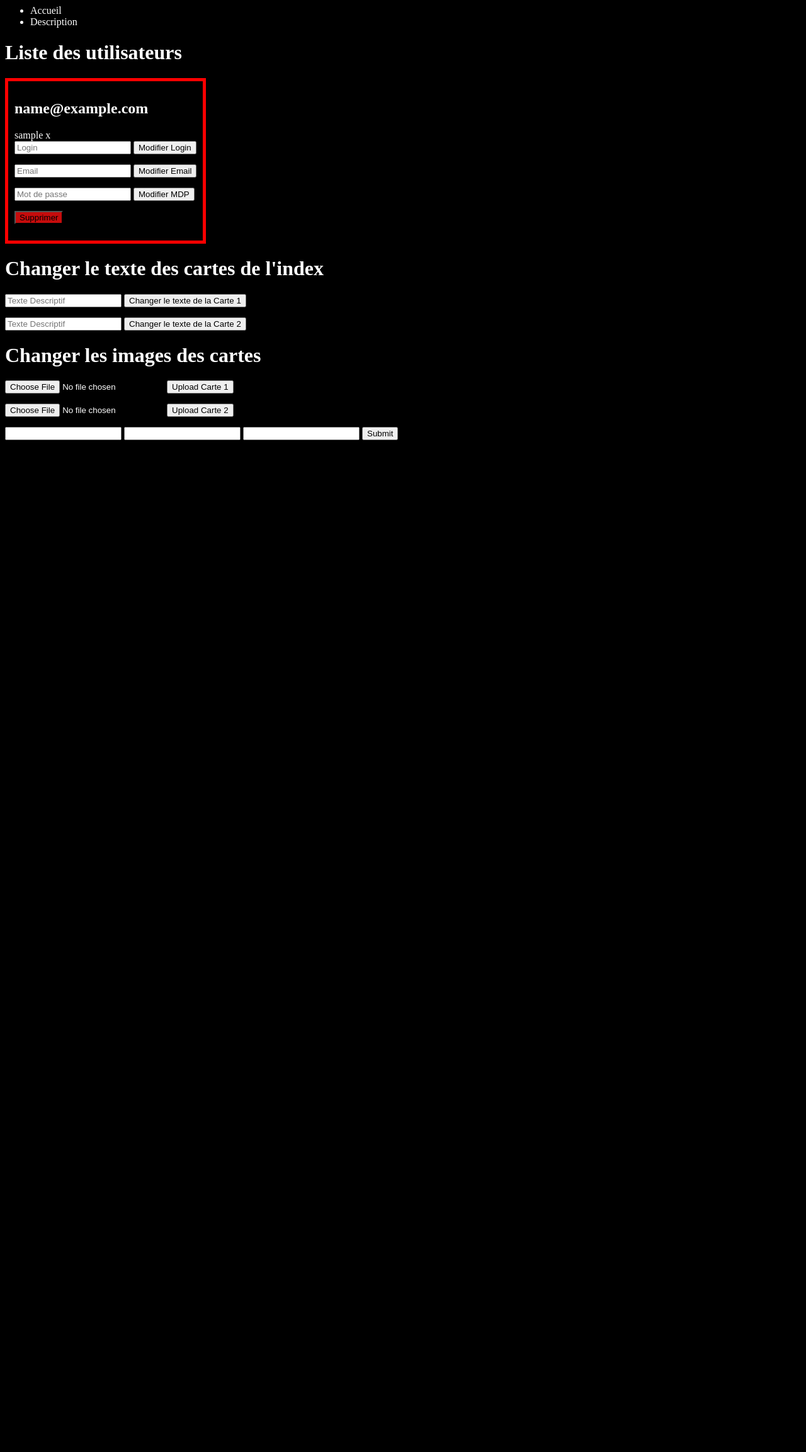
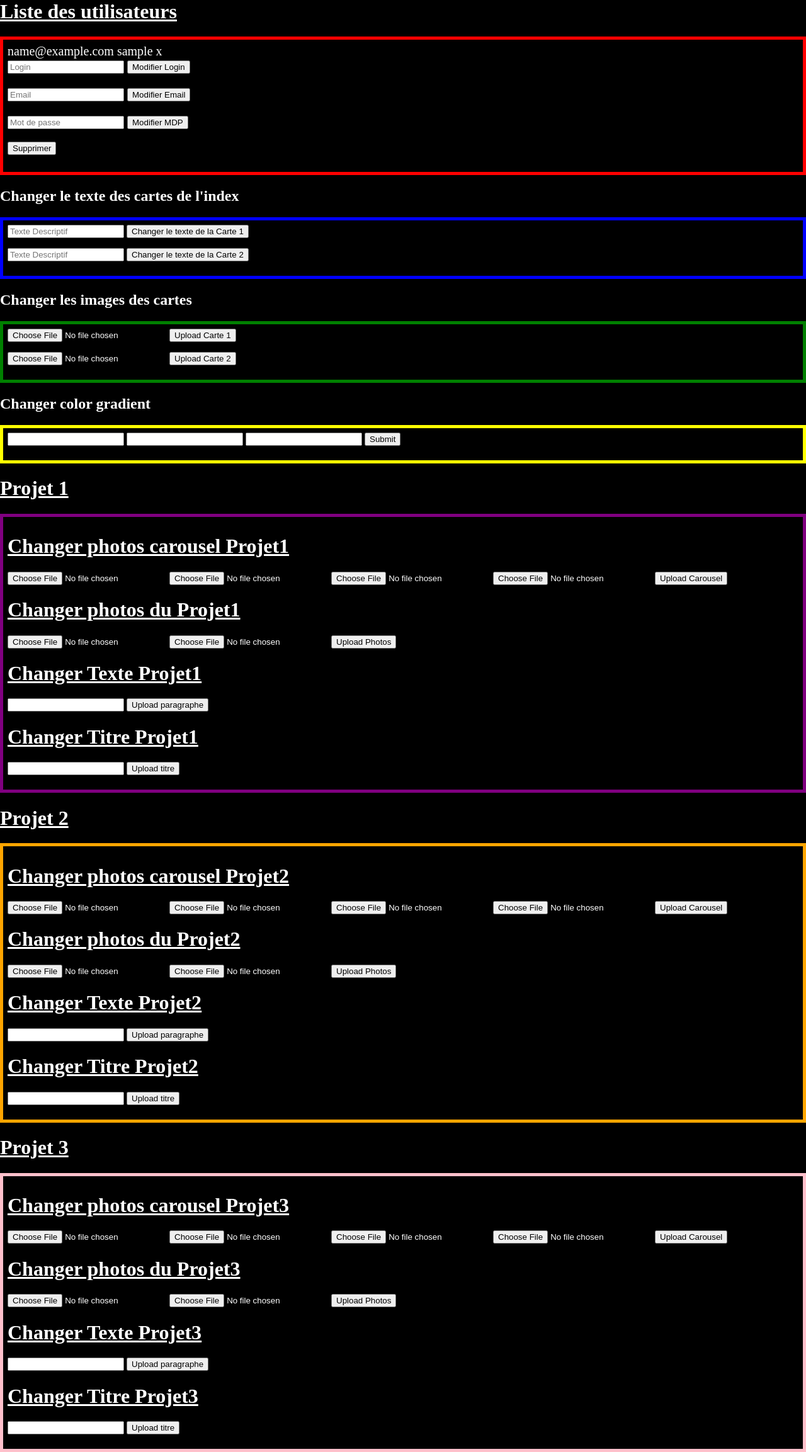
Before and after one commit to Hazmat11/Projet-5-PHP, a PHP site: page /indexadmin.php in a window 1280 px wide. Shown: the whole page at 63% size. Before the commit the page ends 699 px from the top, so only its background shows below. Run offline with PHP 8.4, Linux system fonts and the light colour scheme; tables that the repository leaves empty or names only in its code hold one stand-in row (values such as "Sample post").

Commit message:
CHANGEMENT DE TOUT LES PROJETS (IMAGE/TEXTE/TITRE) DEPUIS PANEL ADMIN

```diff
--- a/css/paneladmin.css
+++ b/css/paneladmin.css
@@ -1,16 +1,59 @@
 body{
   background-color: black;
   color: white;
+  margin: 0;
 }
 
-.user{
-  border-width: 5px;
-  border-style: solid;
-  border-color: red;
-  padding: 10px;
-  max-width: fit-content;
+h1{
+  text-decoration: underline;
 }
 
-.delete{
-background-color: #C60C0C;
+.bloc_user{
+  border-width: 5px;
+  border-color: red;
+  border-style: solid;
+  font-size: 20px;
+  padding: 7px;
 }
+
+.cardtxt{
+  border-width: 5px;
+  border-color: blue;
+  border-style: solid;
+  padding: 7px;
+}
+
+.cardimg{
+  border-width: 5px;
+  border-color: green;
+  border-style: solid;
+  padding: 7px;
+}
+
+.backgroundimg{
+  border-width: 5px;
+  border-color: yellow;
+  border-style: solid;
+  padding: 7px;
+}
+
+.Projet1{
+  border-width: 5px;
+  border-color: purple;
+  border-style: solid;
+  padding: 7px;
+}
+
+.Projet2{
+  border-width: 5px;
+  border-color: orange;
+  border-style: solid;
+  padding: 7px;
+}
+
+.Projet3{
+  border-width: 5px;
+  border-color: pink;
+  border-style: solid;
+  padding: 7px;
+}
--- a/indexadmin.php
+++ b/indexadmin.php
@@ -4,7 +4,6 @@
    <link rel="stylesheet" href="css\paneladmin.css">
  </head>
  <body>
-  <?php require "menu.php"; ?>
   <h1>Liste des utilisateurs</h1>
   <?php
   $sql = "SELECT * FROM user";
@@ -15,7 +14,7 @@
   foreach($data as $user){ ?>
 <div class="user">
   <div class="bloc_user">
-    <h2><span class="email"><?php echo $user['email'] ?></span></h2>
+    <span class="email"><?php echo $user['email'] ?></span>
     <?php echo $user['login']." ".$user['password'] ?>
     <form class="" action="modify_login.php" method="post">
       <input type='login' name='login' placeholder="Login"/>
@@ -39,7 +38,7 @@
   </div>
 </div>
   <?php } ?>
-  <h1>Changer le texte des cartes de l'index</h1>
+  <h2>Changer le texte des cartes de l'index</h2>
   <div class="cardtxt">
     <form class="" action="txtindex1.php" method="post" >
       <input type="text" name="txt" value="" placeholder="Texte Descriptif">
@@ -50,7 +49,7 @@
       <button type="submit" name="button">Changer le texte de la Carte 2</button>
     </form>
   </div>
-  <h1>Changer les images des cartes</h1>
+  <h2>Changer les images des cartes</h2>
   <div class="cardimg">
     <form class="" action="imgcard1.php" method="post" enctype="multipart/form-data">
       <input type='file' name='image'>
@@ -61,7 +60,8 @@
       <button type="submit" name="button">Upload Carte 2</button>
     </form>
   </div>
-<div class="backgroundimg">
+  <h2>Changer color gradient</h2>
+  <div class="backgroundimg">
     <form class="" action="backgroundimg.php" method="post">
       <input type="text" name="RGB1" value="">
       <input type="text" name="RGB2" value="">
@@ -69,5 +69,110 @@
       <button type="submit" name="button">Submit</button>
     </form>
   </div>
+  <h1>Projet 1</h1>
+  <div class="Projet1">
+    <h1>Changer photos carousel Projet1</h1>
+    <div class="p1carousel">
+      <form class="" action="imgcarousel1.php" method="post" enctype="multipart/form-data">
+        <input type='file' name='image1'>
+        <input type='file' name='image2'>
+        <input type='file' name='image3'>
+        <input type='file' name='image4'>
+        <button type="submit" name="button">Upload Carousel</button>
+      </form>
+    </div>
+    <h1>Changer photos du Projet1</h1>
+    <div class="p1photos">
+      <form class="" action="imgp1.php" method="post" enctype="multipart/form-data">
+        <input type='file' name='image1'>
+        <input type='file' name='image2'>
+        <button type="submit" name="button">Upload Photos</button>
+      </form>
+    </div>
+    <h1>Changer Texte Projet1</h1>
+    <div class="p1paragraphe">
+      <form class="" action="paragraphe1.php" method="post">
+        <input type='text' name='txt' value="">
+        <button type="submit" name="button">Upload paragraphe</button>
+      </form>
+    </div>
+    <h1>Changer Titre Projet1</h1>
+    <div class="titrep1">
+      <form class="" action="titrep1.php" method="post">
+        <input type='text' name='txt' value="">
+        <button type="submit" name="button">Upload titre</button>
+      </form>
+    </div>
+  </div>
+  <h1>Projet 2</h1>
+  <div class="Projet2">
+    <h1>Changer photos carousel Projet2</h1>
+    <div class="p2carousel">
+      <form class="" action="imgcarousel2.php" method="post" enctype="multipart/form-data">
+        <input type='file' name='image1'>
+        <input type='file' name='image2'>
+        <input type='file' name='image3'>
+        <input type='file' name='image4'>
+        <button type="submit" name="button">Upload Carousel</button>
+      </form>
+    </div>
+    <h1>Changer photos du Projet2</h1>
+    <div class="p2photos">
+      <form class="" action="imgp2.php" method="post" enctype="multipart/form-data">
+        <input type='file' name='image1'>
+        <input type='file' name='image2'>
+        <button type="submit" name="button">Upload Photos</button>
+      </form>
+    </div>
+    <h1>Changer Texte Projet2</h1>
+    <div class="p2paragraphe">
+      <form class="" action="paragraphe2.php" method="post">
+        <input type='text' name='txt' value="">
+        <button type="submit" name="button">Upload paragraphe</button>
+      </form>
+    </div>
+    <h1>Changer Titre Projet2</h1>
+    <div class="titrep2">
+      <form class="" action="titrep2.php" method="post">
+        <input type='text' name='txt' value="">
+        <button type="submit" name="button">Upload titre</button>
+      </form>
+    </div>
+  </div>
+  <h1>Projet 3</h1>
+  <div class="Projet3">
+    <h1>Changer photos carousel Projet3</h1>
+    <div class="p3carousel">
+      <form class="" action="imgcarousel3.php" method="post" enctype="multipart/form-data">
+        <input type='file' name='image1'>
+        <input type='file' name='image2'>
+        <input type='file' name='image3'>
+        <input type='file' name='image4'>
+        <button type="submit" name="button">Upload Carousel</button>
+      </form>
+    </div>
+    <h1>Changer photos du Projet3</h1>
+    <div class="p3photos">
+      <form class="" action="imgp3.php" method="post" enctype="multipart/form-data">
+        <input type='file' name='image1'>
+        <input type='file' name='image2'>
+        <button type="submit" name="button">Upload Photos</button>
+      </form>
+    </div>
+    <h1>Changer Texte Projet3</h1>
+    <div class="p3paragraphe">
+      <form class="" action="paragraphe3.php" method="post">
+        <input type='text' name='txt' value="">
+        <button type="submit" name="button">Upload paragraphe</button>
+      </form>
+    </div>
+    <h1>Changer Titre Projet3</h1>
+    <div class="titrep3">
+      <form class="" action="titrep3.php" method="post">
+        <input type='text' name='txt' value="">
+        <button type="submit" name="button">Upload titre</button>
+      </form>
+    </div>
+  </div>
  </body>
 </html>
```
Also changed, not shown: imgcarousel1.php (added, +33 -0 lines), imgcarousel2.php (added, +33 -0 lines), imgcarousel3.php (added, +33 -0 lines), imgp1.php (added, +21 -0 lines), imgp2.php (added, +21 -0 lines), imgp3.php (added, +21 -0 lines), paragraphe1.php (added, +11 -0 lines), paragraphe2.php (added, +11 -0 lines), paragraphe3.php (added, +11 -0 lines), titrep1.php (added, +11 -0 lines), titrep2.php (added, +11 -0 lines), titrep3.php (added, +11 -0 lines), img/235511065051212.webp (deleted), img/ddq.png (deleted).
